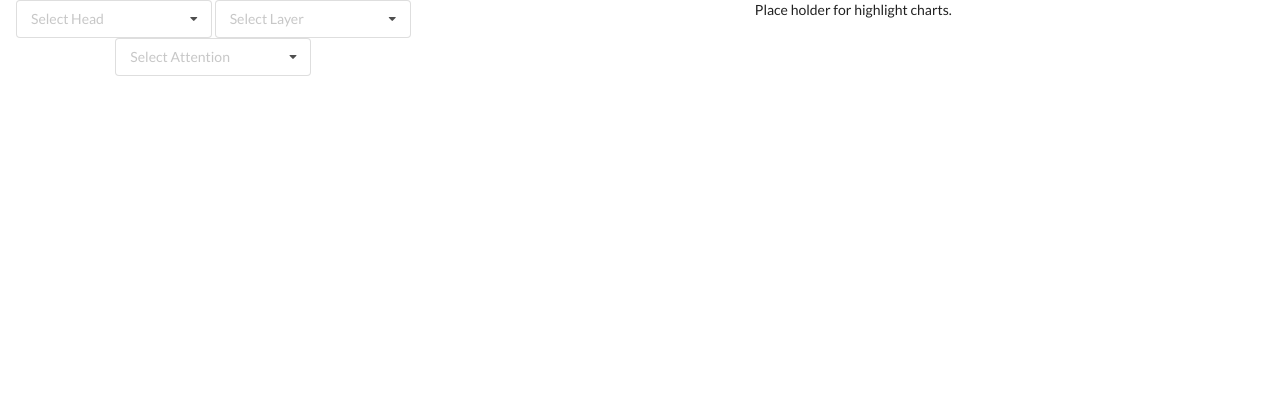
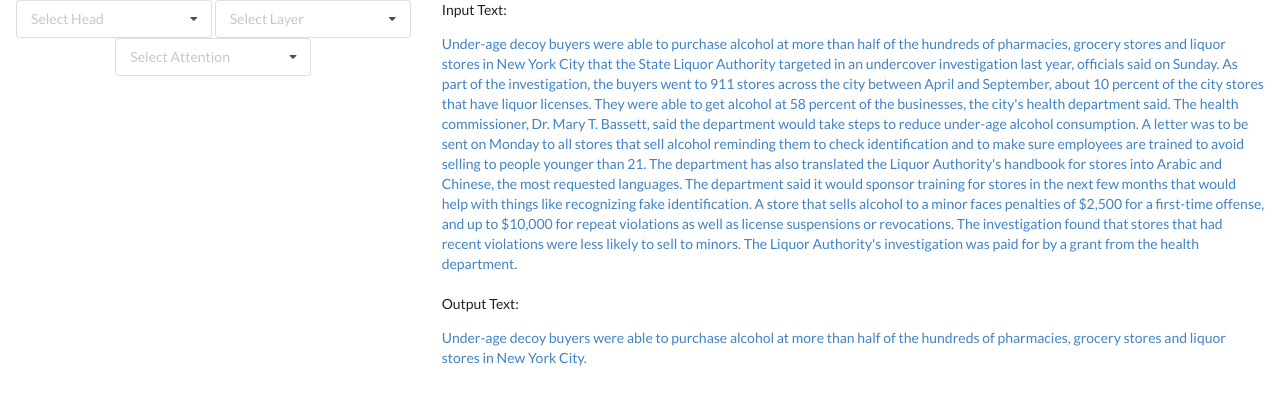
Before and after one commit to TianxiaoHu/transformer_vis, a Flask app: page / in a window 1280 px wide. Shown: the top 405 px of the page. Run offline with Flask 2, Linux system fonts and the light colour scheme; some libraries are stand-ins or nearby versions.

Commit message:
initial highlight part

```diff
--- /dev/null
+++ b/TransVis/app/static/data/input.txt
@@ -0,0 +1 @@
+Under-age decoy buyers were able to purchase alcohol at more than half of the hundreds of pharmacies, grocery stores and liquor stores in New York City that the State Liquor Authority targeted in an undercover investigation last year, officials said on Sunday. As part of the investigation, the buyers went to 911 stores across the city between April and September, about 10 percent of the city stores that have liquor licenses. They were able to get alcohol at 58 percent of the businesses, the city's health department said. The health commissioner, Dr. Mary T. Bassett, said the department would take steps to reduce under-age alcohol consumption. A letter was to be sent on Monday to all stores that sell alcohol reminding them to check identification and to make sure employees are trained to avoid selling to people younger than 21. The department has also translated the Liquor Authority's handbook for stores into Arabic and Chinese, the most requested languages. The department said it would sponsor training for stores in the next few months that would help with things like recognizing fake identification. A store that sells alcohol to a minor faces penalties of $2,500 for a first-time offense, and up to $10,000 for repeat violations as well as license suspensions or revocations. The investigation found that stores that had recent violations were less likely to sell to minors. The Liquor Authority's investigation was paid for by a grant from the health department.
--- /dev/null
+++ b/TransVis/app/static/data/output.txt
@@ -0,0 +1 @@
+Under-age decoy buyers were able to purchase alcohol at more than half of the hundreds of pharmacies, grocery stores and liquor stores in New York City.
--- /dev/null
+++ b/TransVis/app/static/data/output_tokenize.txt
@@ -0,0 +1 @@
+['▁Under', '-', 'age', '▁dec', 'oy', '▁buyers', '▁were', '▁able', '▁to', '▁purchase', '▁alcohol', '▁at', '▁more', '▁than', '▁half', '▁of', '▁the', '▁hundreds', '▁of', '▁pharmacies', ',', '▁grocery', '▁stores', '▁and', '▁liquor', '▁stores', '▁in', '▁New', '▁York', '▁City', '.']
--- a/TransVis/app/static/js/main.js
+++ b/TransVis/app/static/js/main.js
@@ -1,8 +1,33 @@
-$(document).ready(function() {
+$(document).ready(function () {
     $('.ui.dropdown')
         .dropdown();
-    d3.json("../static/data/heatmap.json", function(error, data) {
-        heatmapdata = data;
+    $.get("../static/data/input.txt", function (data) {
+        input_text = data.split(" ");
+        $('#highlightTextField').append("<p>Input Text: </p>");
+        for (i = 0; i < input_text.length; i++) {
+            $('#highlightTextField').append("<a id = \'input" + i + "\'>" + input_text[i] + " </a>");
+        }
+        $('#highlightTextField').append('<br> <br>');
+    });
+
+    $.get("../static/data/output.txt", function (data) {
+        output_text = data.split(" ");
+        $('#highlightTextField').append("<p>Output Text: </p>");
+        for (i = 0; i < output_text.length; i++) {
+            $('#highlightTextField').append("<a id = \'input" + i + "\'>" + output_text[i] + " </a>");
+        }
+    });
+
+    d3.json("../static/data/heatmap.json", function (error, heatmap_data) {
+        heatmapdata = heatmap_data;
+        $('a').hover(
+            function () {
+                $(this).addClass('highlight')
+            },
+            function () {
+                $(this).removeClass('highlight')
+            }
+        );
 
         function drawImage(imageObj) {
             var canvas = document.getElementById("heatmapCanvas");
@@ -18,14 +43,14 @@ $(document).ready(function() {
                 colorscale: "Picnic"
             }];
 
-        Plotly.plot("heatmapDiv", data, {}, { showSendToCloud: true });
+            Plotly.plot("heatmapDiv", data, {}, {showSendToCloud: true});
         }
+
         var imageObj = new Image();
-    imageObj.onload = function() {
+        imageObj.onload = function () {
             drawImage(this);
         };
         imageObj.crossOrigin = "Anonymous";
         imageObj.src = "https://images.plot.ly/plotly-documentation/images/heatmap-galaxy.jpg";
     });
-
 });
--- a/TransVis/app/templates/index.html
+++ b/TransVis/app/templates/index.html
@@ -33,11 +33,17 @@
             width: 100%;
         }
 
-    #highlight{
+        #highlight {
             height: 50%;
         }
-    #heatmap{
+
+        #heatmap {
             height: 50%;
+        }
+
+        a.highlight {
+            color: #272822;
+            background-color: #ffce4b;
         }
     </style>
 </head>
@@ -88,9 +94,10 @@
                     </div>
                 </div>
             </div>
-                <div class="col-sm-8 fillHeight" id="chart">
+            <div class="col-sm-8 fillHeight" id="chart" style="text-align: left">
                 <div class="fillWidth" id="highlight">
-                        Place holder for highlight charts.
+                    <p id="highlightTextField">
+                    </p>
                 </div>
                 <div class="fillWidth" id="heatmap">
                     <canvas id="heatmapCanvas" class="fillWidth fillHeight" style="display: none"></canvas>
```
Also changed, not shown: TransVis/app/static/data/input_tokenize.txt (added, +1 -0 lines). Lines whose indentation alone changed are shown as unchanged.
